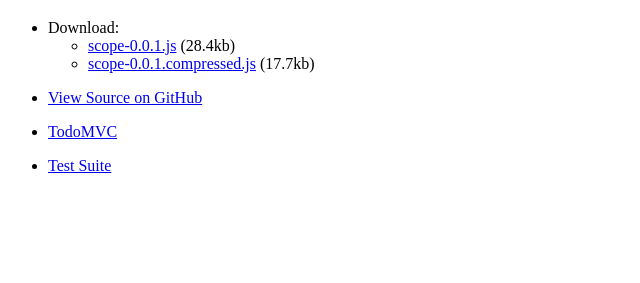
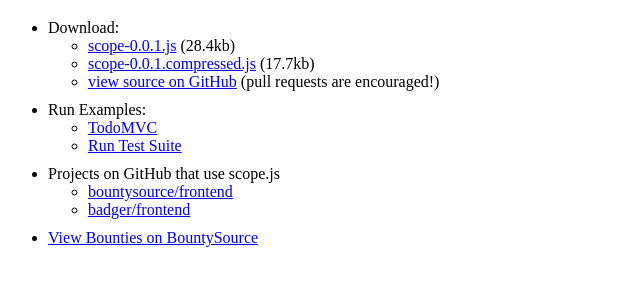
Before and after one commit to bountysource/scope.js, a plain HTML site: page index.html in a window 1280 px wide. Shown: the part 61-344 px from the top of the page, without its empty margins (0-640 px from the left). Drawn offline with Linux system fonts and the light colour scheme.

Commit message:
tweak index

```diff
--- a/index.html
+++ b/index.html
@@ -5,22 +5,42 @@
   <meta http-equiv="X-UA-Compatible" content="IE=edge,chrome=1">
   <script src="scope-0.0.1.compressed.js" type="text/javascript"></script>
 
+  <style>
+    ul { margin-bottom: 10px }
+  </style>
+
   <script>
     with (scope('Home')) {
       route('#', function() {
         render(
           h1("Scope.js"),
           ul(
-            li("Download:",
+            li(
+              "Download:",
               ul(
                 li(a({ href: 'scope-0.0.1.js' }, 'scope-0.0.1.js'), ' (28.4kb)'),
-                li(a({ href: 'scope-0.0.1.compressed.js' }, 'scope-0.0.1.compressed.js'), ' (17.7kb)')
+                li(a({ href: 'scope-0.0.1.compressed.js' }, 'scope-0.0.1.compressed.js'), ' (17.7kb)'),
+                li(a({ href: 'https://www.github.com/bountysource/scope.js' }, 'view source on GitHub'), " (pull requests are encouraged!)")
               )
+            ),
+            li(
+              "Run Examples:",
+              ul(
+                li(a({ href: 'todomvc/index.html' }, 'TodoMVC')),
+                li(a({ href: 'test/index.html' }, 'Run Test Suite'))
+              )
+            ),
+            li(
+              "Projects on GitHub that use scope.js",
+              ul(
+                li(a({ href: 'https://www.github.com/bountysource/frontend' }, 'bountysource/frontend')),
+                li(a({ href: 'https://www.github.com/badger/frontend' }, 'badger/frontend'))
+              )
+            ),
+            li(
+              a({ href: 'https://www.bountysource.com/#repos/bountysource/scope.js' }, 'View Bounties on BountySource')
             )
-          ),
-          ul(li(a({ href: 'https://www.github.com/bountysource/scope.js' }, 'View Source on GitHub'))),
-          ul(li(a({ href: 'todomvc/index.html' }, 'TodoMVC'))),
-          ul(li(a({ href: 'test/index.html' }, 'Test Suite')))
+          )
         );
       });
     }
```
